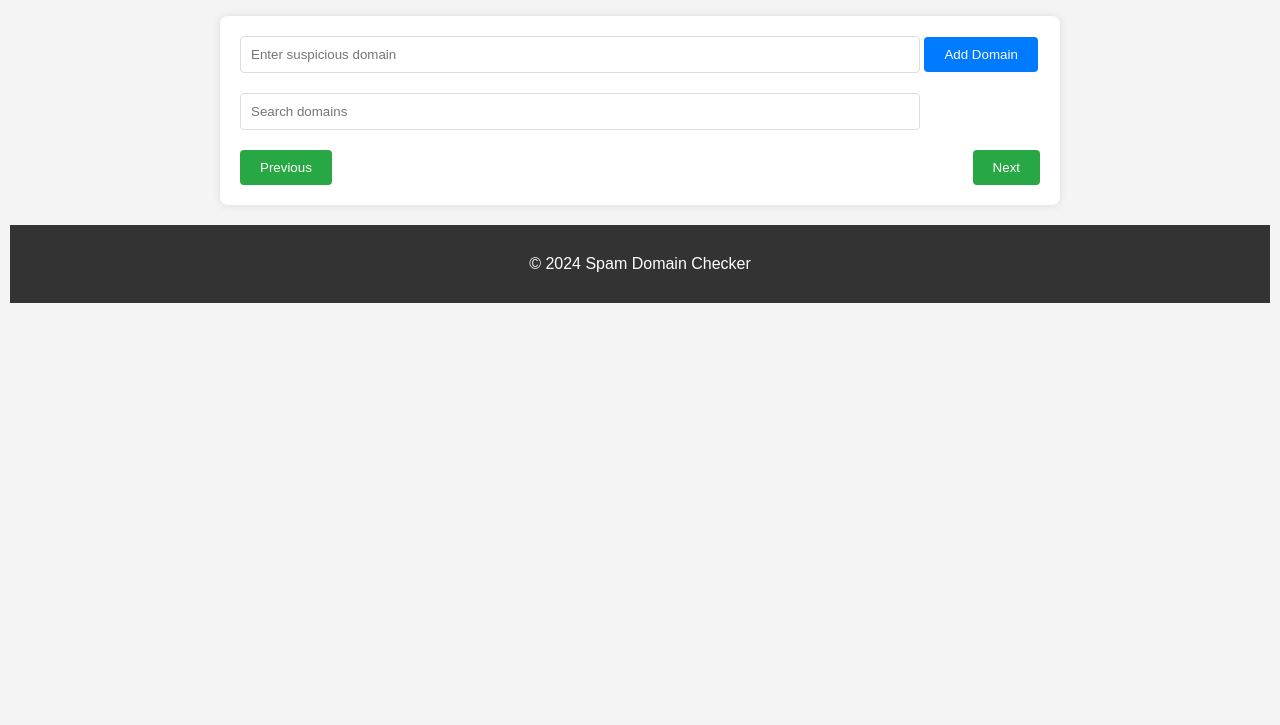
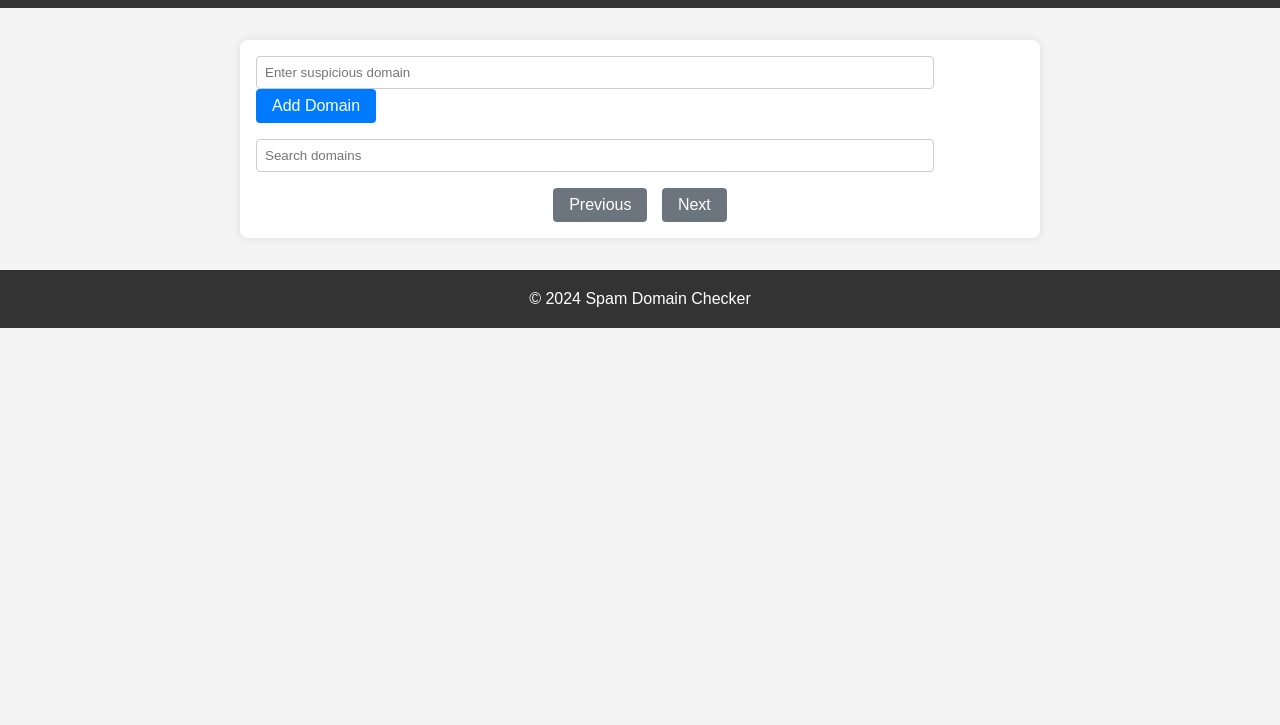
Before and after one commit to taxagent/spam-domain-check, a plain HTML site: page index.html in a window 1280 px wide. Shown: the part 75-800 px from the top of the page. Drawn offline with Linux system fonts and the light colour scheme; no server answers.

Commit message:
Update styles.css

```diff
--- a/styles.css
+++ b/styles.css
@@ -1,5 +1,5 @@
-/* Reset some default browser styles */
-body, h1, input, button {
+/* Basic Reset */
+* {
     margin: 0;
     padding: 0;
     box-sizing: border-box;
@@ -9,47 +9,48 @@ body {
     font-family: Arial, sans-serif;
     line-height: 1.6;
     background-color: #f4f4f4;
-    padding: 0 10px;
 }
 
 header {
     background: #333;
     color: #fff;
-    padding: 10px 0;
+    padding: 1rem 0;
     text-align: center;
 }
 
-h1 {
+header h1 {
     margin: 0;
 }
 
 .main-content {
-    margin: 20px auto;
     max-width: 800px;
-    padding: 20px;
+    margin: 2rem auto;
+    padding: 1rem;
     background: #fff;
     border-radius: 8px;
     box-shadow: 0 0 10px rgba(0, 0, 0, 0.1);
 }
 
-form {
-    margin-bottom: 20px;
+#domain-form {
+    margin-bottom: 1rem;
 }
 
-input[type="text"] {
-    width: calc(100% - 120px);
-    padding: 10px;
-    border: 1px solid #ddd;
+#domain-input, #search-input {
+    width: calc(100% - 90px);
+    padding: 0.5rem;
+    margin-right: 10px;
+    border: 1px solid #ccc;
     border-radius: 4px;
 }
 
 button {
-    padding: 10px 20px;
+    padding: 0.5rem 1rem;
     border: none;
     border-radius: 4px;
     background: #007bff;
     color: #fff;
     cursor: pointer;
+    font-size: 1rem;
 }
 
 button:hover {
@@ -57,41 +58,45 @@ button:hover {
 }
 
 #domains {
-    margin: 20px 0;
+    margin-top: 1rem;
 }
 
 .domain-item {
+    padding: 1rem;
+    border-bottom: 1px solid #eee;
     display: flex;
     justify-content: space-between;
-    padding: 10px;
-    border-bottom: 1px solid #ddd;
-}
-
-.domain-item:last-child {
-    border-bottom: none;
+    align-items: center;
 }
 
 .domain-item button {
-    margin-left: 10px;
+    background: #28a745;
+    margin: 0 5px;
+}
+
+.domain-item button.spam {
+    background: #dc3545;
 }
 
 .pagination {
-    display: flex;
-    justify-content: space-between;
+    margin-top: 1rem;
+    text-align: center;
 }
 
 .pagination button {
-    background: #28a745;
+    background: #6c757d;
     color: #fff;
+    padding: 0.5rem 1rem;
+    margin: 0 5px;
 }
 
 .pagination button:hover {
-    background: #218838;
+    background: #5a6268;
 }
 
 footer {
     text-align: center;
-    padding: 10px;
+    padding: 1rem;
     background: #333;
     color: #fff;
 }
```
